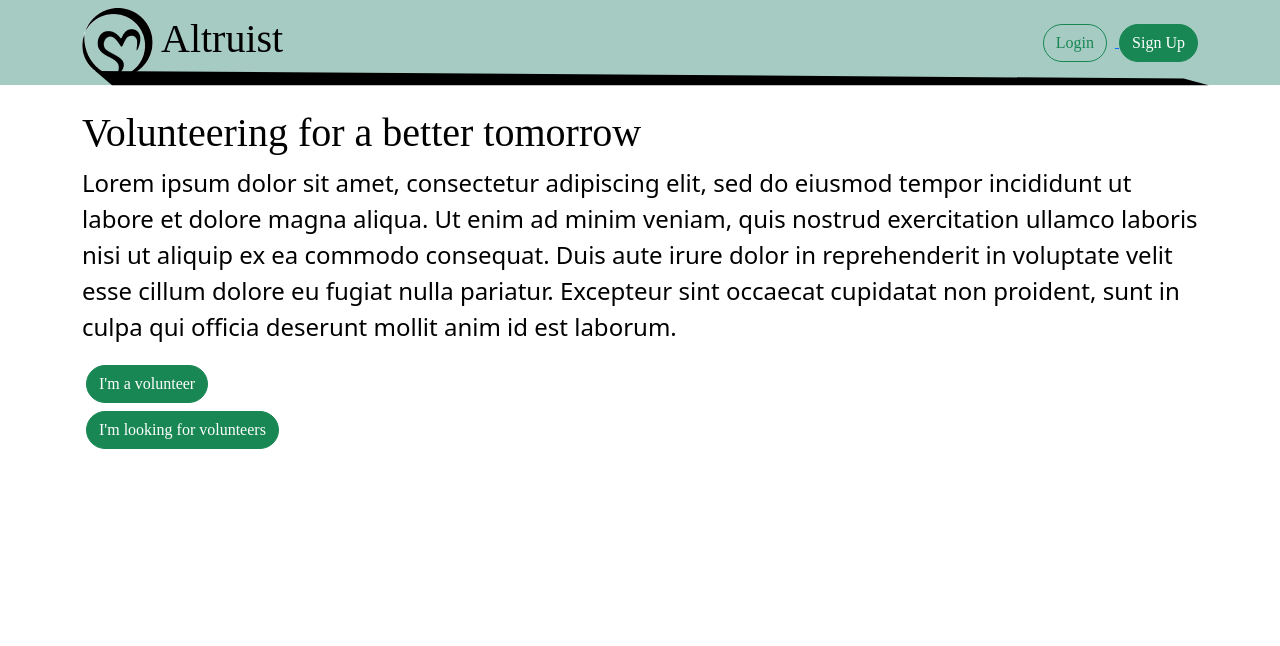
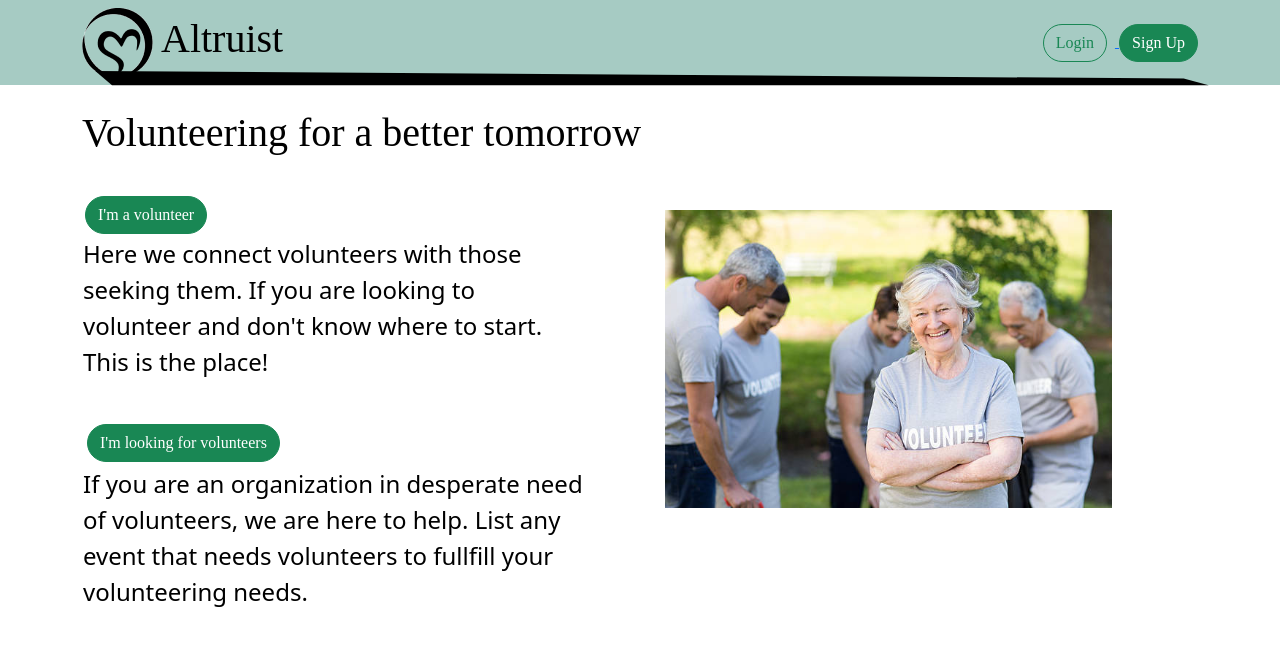
Before and after one commit to Randomblock1/madhacks-2023, a SvelteKit app: page / in a window 1280 px wide. Shown: the top 646 px of the page. Built offline with nearby package versions, Linux system fonts and the light colour scheme; a web font is replaced by a local one.

Commit message:
Main page looks nice

```diff
--- a/src/app.scss
+++ b/src/app.scss
@@ -79,6 +79,20 @@ body {
 	padding: 0;
 }
 
+.space{
+	margin-top: 30px;
+	margin-bottom: 2px;
+	margin-left: 2px;
+}
+
+.footer {
+    height:298px;
+    display:block;
+    margin-bottom:75px;
+
+    left:0;
+}
+
 .font-styled {
 	font-family: 'Chonburi';
 }
--- a/src/routes/+page.svelte
+++ b/src/routes/+page.svelte
@@ -1,18 +1,35 @@
 <div class="container">
 	<h1 class="font-styled">Volunteering for a better tomorrow</h1>
-	<p class="fs-4">
-		Lorem ipsum dolor sit amet, consectetur adipiscing elit, sed do eiusmod tempor incididunt ut
-		labore et dolore magna aliqua. Ut enim ad minim veniam, quis nostrud exercitation ullamco
-		laboris nisi ut aliquip ex ea commodo consequat. Duis aute irure dolor in reprehenderit in
-		voluptate velit esse cillum dolore eu fugiat nulla pariatur. Excepteur sint occaecat cupidatat
-		non proident, sunt in culpa qui officia deserunt mollit anim id est laborum.
-	</p>
+	<table cellspacing="30">
+		<tr>
+			<td style="width:45%">
+				<a href="/volunteer">
+					<button class="btn btn-success rounded-pill font-styled space">I'm a volunteer</button></a
+				>
+				<br />
+				<p class="fs-4">
+					Here we connect volunteers with those seeking them. If you are looking to volunteer and
+					don't know where to start. This is the place!
+				</p>
+				<br />
 
-	<a href="/volunteer">
-		<button class="btn btn-success rounded-pill font-styled m-1">I'm a volunteer</button></a
-	>
-	<br />
-	<a href="/organization">
-		<button class="btn btn-success rounded-pill font-styled m-1">I'm looking for volunteers</button>
-	</a>
+				<a href="/organization">
+					<button class="btn btn-success rounded-pill font-styled m-1"
+						>I'm looking for volunteers</button
+					>
+				</a>
+				<p class="fs-4">
+					If you are an organization in desperate need of volunteers, we are here to help. List any
+					event that needs volunteers to fullfill your volunteering needs.
+				</p>
+			</td>
+			<td style="Width:80px">
+
+				<br />
+			</td>
+			<td>
+				<img class="bi me-2 footer" src="/volunteer_icon.jpg" alt="I like men" />
+			</td>
+		</tr>
+	</table>
 </div>
```
Also changed, not shown: static/volunteer_icon.jpg (added).
